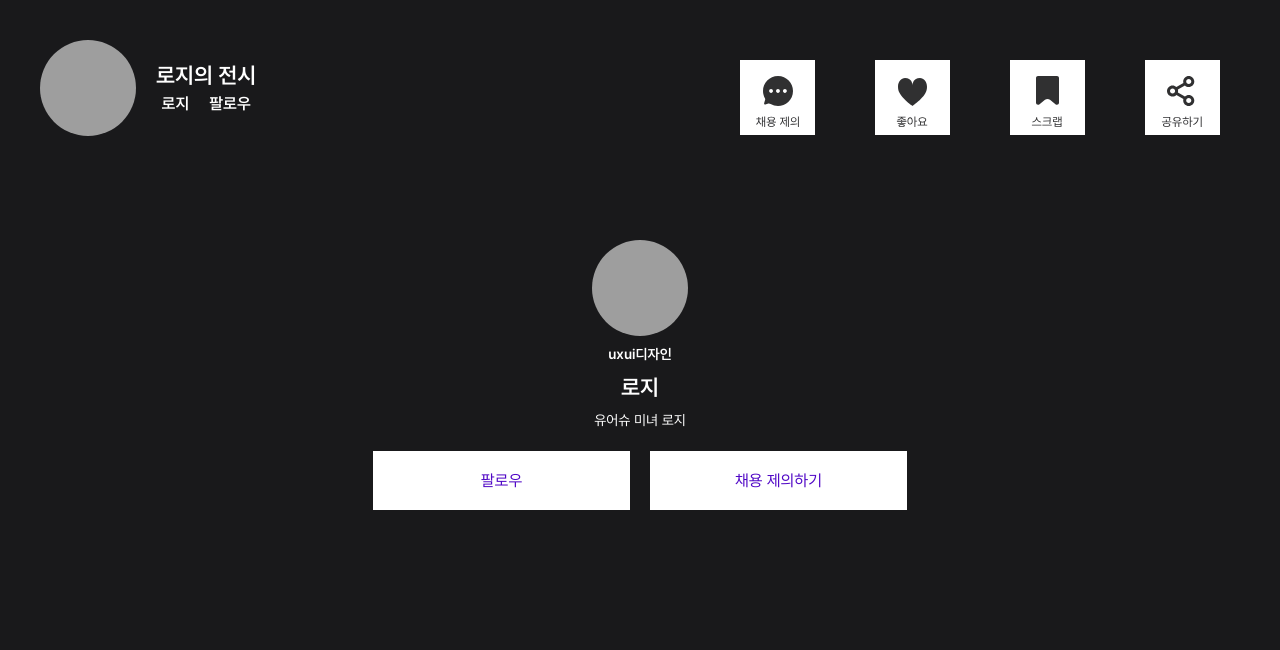
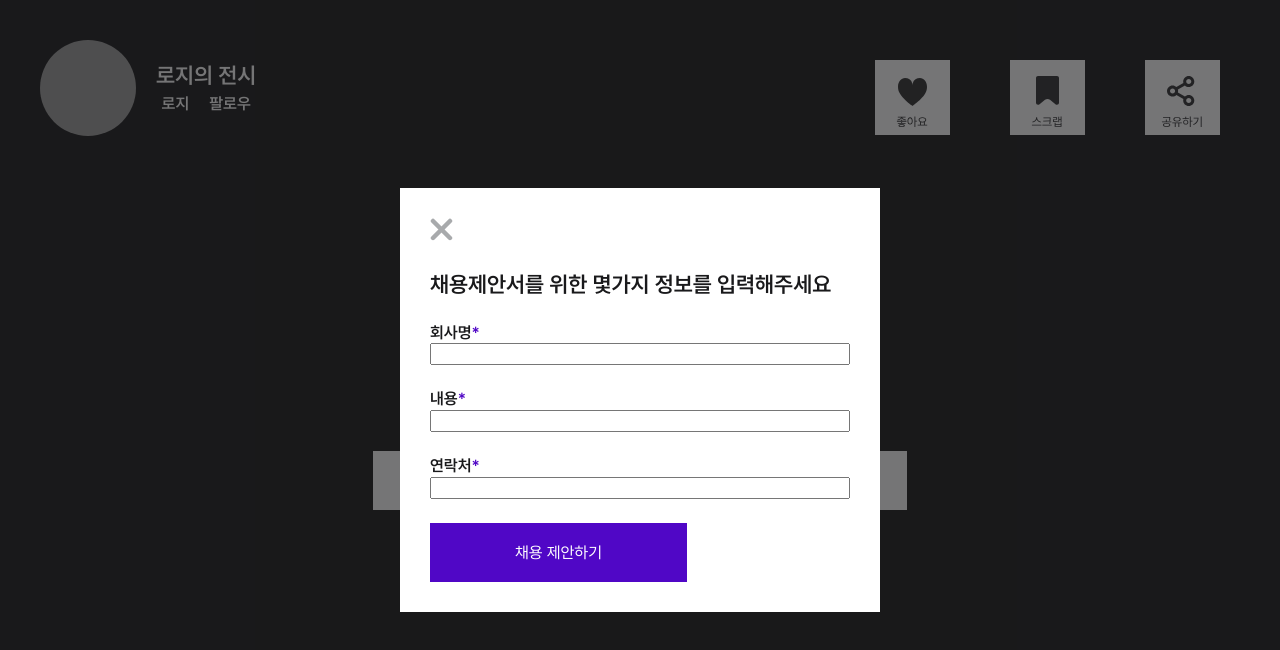
Before and after one commit to objet-team/objet-frontend, a Next.js app: page /exhibition in a window 1280 px wide. Both pictures are taken after a click on the element 777 px from the left and 99 px from the top of the page. Shown: the top 650 px of the page. Built offline with nearby package versions, Linux system fonts and the light colour scheme; grey boxes are pictures that could not be loaded.

Commit message:
feat:채용제의 모달 (#16)
* feat:작품 인트로 페이지 퍼블리싱

* refactor:로그인 모달  수정 + 네비바 디자인 맞춰 다시 수정

* feat:전시조회 퍼블리싱

* feat:채용제의 모달

```diff
--- a/next.config.js
+++ b/next.config.js
@@ -6,6 +6,7 @@ const nextConfig = {
   images: {
     domains: ['images.unsplash.com'],
   },
+  webpack5: true,
 
   webpack(config) {
     config.module.rules.push({
@@ -13,6 +14,9 @@ const nextConfig = {
       issuer: /\.[jt]sx?$/,
       use: ['@svgr/webpack'],
     });
+
+    config.resolve.fallback = { fs: false };
+
     return config;
   },
 };
--- /dev/null
+++ b/src/components/career/CareerModal.tsx
@@ -0,0 +1,63 @@
+import * as styles from './CarrerModal.style';
+import { COLORS } from '@/constants/styles';
+import Text from '../common/Text';
+import CloseButton from '@/assets/button/CloseButton.svg';
+import PurpleFillBtn from '../common/Button/PurpleFillBtn';
+
+export interface CareerModalProps {
+  careerClick: boolean;
+  setCareerClick: React.Dispatch<React.SetStateAction<boolean>>;
+}
+
+const CareerModal = ({ careerClick, setCareerClick }: CareerModalProps) => {
+  const onClick = () => {
+    setCareerClick(!careerClick);
+  };
+  return (
+    <styles.ModalBackground>
+      <styles.ModalBox>
+        <div onClick={onClick}>
+          <CloseButton />
+        </div>
+        <Text color={COLORS.main.black} textStyleName="subtitle">
+          채용제안서를 위한 몇가지 정보를 입력해주세요
+        </Text>
+        <styles.ColContainer>
+          <styles.RowContainer>
+            <Text color={COLORS.main.black} textStyleName="body1">
+              회사명
+            </Text>
+            <Text color={COLORS.main.purple} textStyleName="body1">
+              *
+            </Text>
+          </styles.RowContainer>
+          <styles.InputContainer />
+        </styles.ColContainer>
+        <styles.ColContainer>
+          <styles.RowContainer>
+            <Text color={COLORS.main.black} textStyleName="body1">
+              내용
+            </Text>
+            <Text color={COLORS.main.purple} textStyleName="body1">
+              *
+            </Text>
+          </styles.RowContainer>
+          <styles.InputContainer />
+        </styles.ColContainer>
+        <styles.ColContainer>
+          <styles.RowContainer>
+            <Text color={COLORS.main.black} textStyleName="body1">
+              연락처
+            </Text>
+            <Text color={COLORS.main.purple} textStyleName="body1">
+              *
+            </Text>
+          </styles.RowContainer>
+          <styles.InputContainer />
+        </styles.ColContainer>
+        <PurpleFillBtn label="채용 제안하기" />
+      </styles.ModalBox>
+    </styles.ModalBackground>
+  );
+};
+export default CareerModal;
--- /dev/null
+++ b/src/components/career/CarrerModal.style.ts
@@ -0,0 +1,35 @@
+import styled from '@emotion/styled';
+import { COLORS } from '@/constants/styles';
+
+export const ModalBackground = styled.div`
+  position: fixed;
+  top: 0;
+  left: 0;
+  width: 100%;
+  height: 100%;
+  background-color: rgba(25, 25, 27, 0.6);
+  display: flex;
+  justify-content: center;
+  align-items: center;
+`;
+export const ModalBox = styled.div`
+  display: flex;
+  flex-direction: column;
+  background-color: ${COLORS.bg.white};
+  width: 30rem;
+  /* height: 13rem; */
+  gap: 24px;
+  padding: 30px;
+`;
+
+export const ColContainer = styled.div`
+  display: flex;
+  flex-direction: column;
+`;
+
+export const RowContainer = styled.div`
+  display: flex;
+  flex-direction: row;
+`;
+
+export const InputContainer = styled.input``;
--- /dev/null
+++ b/src/components/common/Button/PurpleFillBtn/PurpleFillBtn.style..ts
@@ -0,0 +1,12 @@
+import styled from '@emotion/styled';
+import { COLORS } from '@/constants/styles';
+
+export const Button = styled.div`
+  width: 257px;
+  padding: 20px;
+  display: flex;
+  justify-content: center;
+  align-items: center;
+  background-color: ${COLORS.main.purple};
+  color: ${COLORS.main.white};
+`;
--- /dev/null
+++ b/src/components/common/Button/PurpleFillBtn/index.tsx
@@ -0,0 +1,9 @@
+import * as styles from './PurpleFillBtn.style.';
+
+interface PurpleFillButton {
+  label: string;
+}
+const PurpleFillBtn = ({ label }: PurpleFillButton) => (
+  <styles.Button>{label}</styles.Button>
+);
+export default PurpleFillBtn;
--- a/src/components/exhibition/TopBar.tsx
+++ b/src/components/exhibition/TopBar.tsx
@@ -1,4 +1,5 @@
 import Image from 'next/image';
+import { useState, useEffect } from 'react';
 import CareerIcon from '@/assets/icons/exhibition/Career.svg';
 import ShareIcon from '@/assets/icons/exhibition/Share.svg';
 import ScrapIcon from '@/assets/icons/exhibition/Scrap.svg';
@@ -6,6 +7,8 @@ import HeartIcon from '@/assets/icons/exhibition/Heart.svg';
 import * as styles from './TopBar.style';
 import Text from '../common/Text';
 import { COLORS } from '@/constants/styles';
+import CareerModal from '../career/CareerModal';
+
 
 export interface TopbarProps {
   imgUrl: string;
@@ -14,7 +17,16 @@ export interface TopbarProps {
 }
 
 const TopBar = ({ imgUrl, title, artistName }: TopbarProps) => {
-  const onCareerClick = () => {};
+  const [careerClick, setCareerClick] = useState(false);
+  const [portalElement, setPortalElement] = useState<Element | null>(null);
+
+  useEffect(() => {
+    setPortalElement(document.getElementById('root-modal'));
+  }, [careerClick]);
+
+  const onCareerClick = () => {
+    setCareerClick(!careerClick);
+  };
   const onHeartClick = () => {};
   const onScrapClick = () => {};
   const onShareClick = () => {};
@@ -50,9 +62,17 @@ const TopBar = ({ imgUrl, title, artistName }: TopbarProps) => {
         </styles.LeftContainer>
         <styles.RightContainer>
           <styles.RowContainer>
-            <styles.Button onClick={onCareerClick}>
-              <CareerIcon />
-            </styles.Button>
+            {careerClick && portalElement ? (
+              <CareerModal
+                careerClick={careerClick}
+                setCareerClick={setCareerClick}
+              />
+            ) : (
+              <styles.Button onClick={onCareerClick}>
+                <CareerIcon />
+              </styles.Button>
+            )}
+
             <styles.Button onClick={onHeartClick}>
               <HeartIcon />
             </styles.Button>
```
